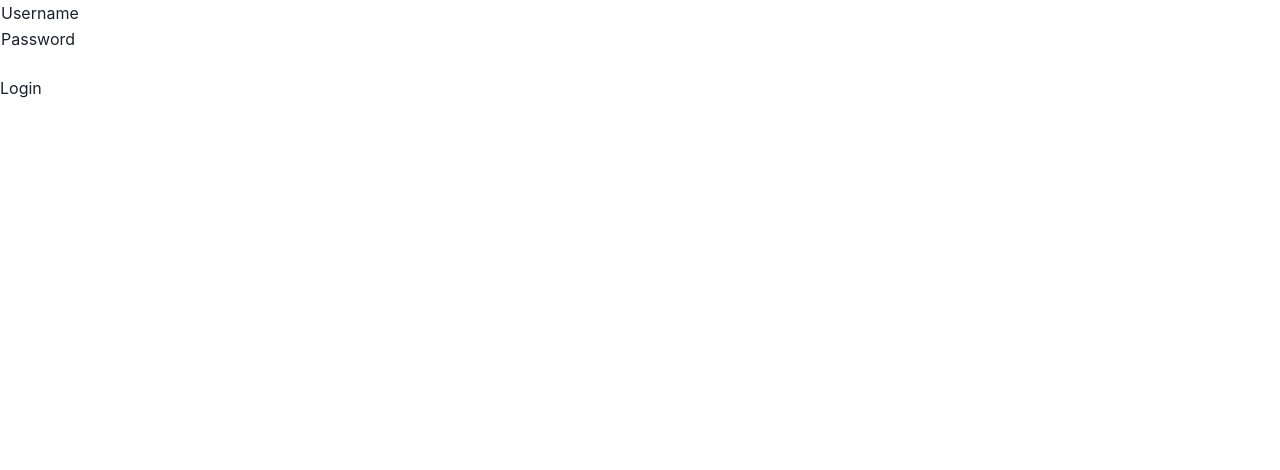
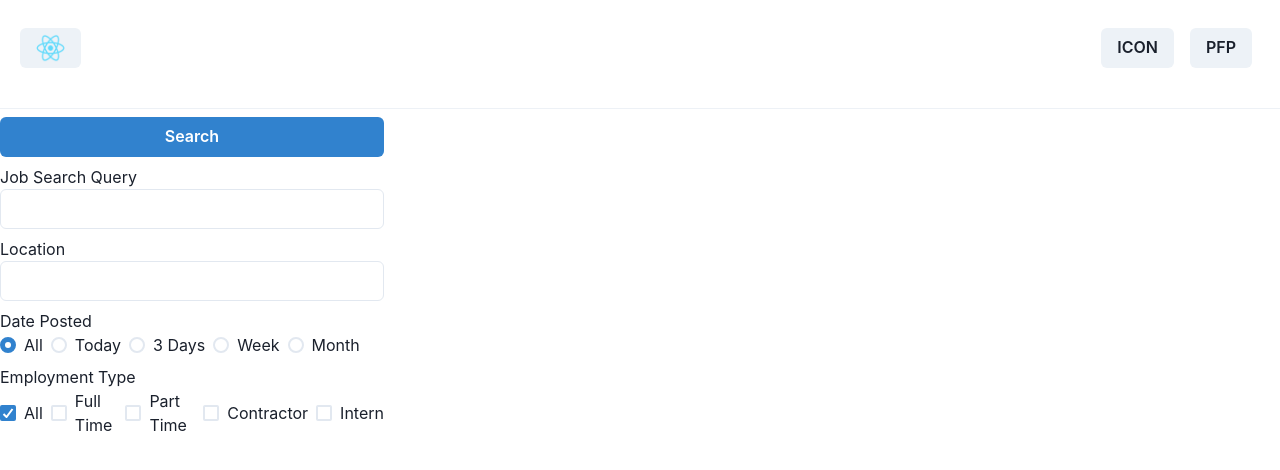
Before and after one commit to ConlynPattison/JobBoard, a React (Create React App) app in the folder frontend/: page / in a window 1280 px wide. Before the commit this address led to /login. Shown: the top 470 px of the page. Built offline with nearby package versions, Linux system fonts and the light colour scheme.

Commit message:
Fixed Auth from source with context->state

```diff
--- a/frontend/src/components/Dashboard.jsx
+++ b/frontend/src/components/Dashboard.jsx
@@ -2,11 +2,9 @@ import React, { useState } from "react";
 import styles from "./Dashboard.module.css"
 import { Box, Flex } from "@chakra-ui/layout";
 import ResultContainer from "./JobResults/ResultContainer";
-import Search from "./Search";
 import SearchPanel from "./SearchPanel";
 
 /**
- * TODO: Create form elements for adding parameters to the search requests
  * TODO: Pagify the results?
  * TODO: Get another API for CITY, STATE and CITY, COUNTRY combinations for the dropdown/search for locations
  */
@@ -15,7 +13,6 @@ const Dashboard = () => {
 
 	return <>
 		<Flex className={styles.dashboardParent}>
-			{/* <Search submitSearch={searchJobs} /> */}
 			<SearchPanel setResults={setJobResults} />
 			<Box flex="70%">
 				{jobResults.length > 0 ?
--- a/frontend/src/components/Search.jsx
+++ /dev/null
@@ -1,9 +0,0 @@
-import { Button } from "@chakra-ui/button";
-import React from "react";
-
-// TODO: Will eventually include search bar, select elements, and submission confirmation checks
-const Search = ({ submitSearch }) => {
-	return <Button onClick={submitSearch} variant="solid" colorScheme="blue"> Search </Button>
-}
-
-export default Search;
--- a/frontend/src/components/SearchPanel.jsx
+++ b/frontend/src/components/SearchPanel.jsx
@@ -9,22 +9,29 @@ import {
 	Checkbox,
 	CheckboxGroup,
 } from "@chakra-ui/react";
+import { useAuth } from '../hooks/useAuth.ts';
+import { useNavigate } from "react-router-dom";
 
 const SearchPanel = ({ setResults }) => {
 	const [query, setQuery] = useState("");
 	const [location, setLocation] = useState("");
 	const [datePosted, setDatePosted] = useState("all");
 	const [employmentType, setEmploymentType] = useState([]);
+	const { user } = useAuth();
+	const navigate = useNavigate();
 
 	const searchJobs = async () => {
+		console.log(user)
+		if (!user) {
+			navigate("/login");
+			return;
+		}
+
 		//TODO: send info as body in backend fetch call
 		try {
-			const response = await fetch('/api/test', {
-				body: {
-
-				},
+			const response = await fetch('/api/search', {
 				headers: {
-					Authorization: sessionStorage.getItem("token")
+					Authorization: user?.token || ""
 				}
 			});
 			const data = await response.json();
--- a/frontend/src/hooks/useAuth.ts
+++ b/frontend/src/hooks/useAuth.ts
@@ -22,5 +22,5 @@ export const useAuth = () => {
     removeUser();
   };
 
-  return { user, login, logout };
+  return { user, login, logout, setUser: addUser };
 };
--- a/frontend/src/hooks/useUser.ts
+++ b/frontend/src/hooks/useUser.ts
@@ -1,5 +1,5 @@
 // Source: https://dayvster.com/blog/use-context-for-auth
-import { useContext } from "react";
+import { useContext, useState } from "react";
 import { AuthContext } from "../context/AuthContext.tsx";
 import { useSessionStorage } from "./useSessionStorage.ts";
 
@@ -11,7 +11,7 @@ export interface User {
 }
 
 export const useUser = () => {
-  const { user, setUser } = useContext(AuthContext);
+  const [user, setUser] = useState(null);
   const { setItem } = useSessionStorage();
 
   const addUser = (user: User) => {
--- a/frontend/src/routes/HomePage.jsx
+++ b/frontend/src/routes/HomePage.jsx
@@ -6,13 +6,12 @@ import React from "react";
 
 // TODO: Should hold the Header, Dashboard, and Footer components
 const HomePage = () => {
-	const navigate = useNavigate();
-
-	useEffect(() => {
-		if (sessionStorage.getItem("token") == null) {
-			navigate("/login");
-		}
-	})
+	// Don't want to be navigated away if not logged in (should instead show login button and then be navigated)
+	// useEffect(() => {
+	// 	if (sessionStorage.getItem("token") == null) {
+	// 		navigate("/login");
+	// 	}
+	// })
 
 	return (
 		<>
--- a/frontend/src/routes/LoginPage.jsx
+++ b/frontend/src/routes/LoginPage.jsx
@@ -2,13 +2,14 @@ import React, { useState } from "react";
 import { useNavigate } from "react-router-dom";
 import { useAuth } from "../hooks/useAuth.ts";
 
+// TODO: Convert to a clean Chakra implementation
 const LoginPage = () => {
-	const [user, setUser] = useState({ username: "", password: "" });
+	const [userCred, setUserCred] = useState({ username: "", password: "" });
 	const navigate = useNavigate();
 	const { login } = useAuth();
 
 	const onChange = (e) => {
-		setUser((prev) => {
+		setUserCred((prev) => {
 			return { ...prev, [e.target.name]: e.target.value };
 		});
 	};
@@ -18,18 +19,19 @@ const LoginPage = () => {
 		fetch('/api/login', {
 			method: "POST",
 			headers: { "Content-Type": "application/json" },
-			body: JSON.stringify(user),
+			body: JSON.stringify(userCred),
 		})
 			.then((res) => {
 				const jwtToken = res.headers.get("Authorization");
-				console.log(jwtToken);
 				if (jwtToken != null) {
 					login({
-						username: user.username,
+						username: userCred.username,
 						email: "TODO:",
 						token: jwtToken
 					});
 					navigate("/");
+				} else {
+					console.log("should not be here")
 				}
 			})
 			.catch((err) => console.log(err));
@@ -48,7 +50,7 @@ const LoginPage = () => {
 								<input
 									type="text"
 									name="username"
-									value={user.username}
+									value={userCred.username}
 									onChange={onChange}
 								/>
 							</td>
@@ -61,7 +63,7 @@ const LoginPage = () => {
 								<input
 									type="password"
 									name="password"
-									value={user.password}
+									value={userCred.password}
 									onChange={onChange}
 								/>
 							</td>
```
Also changed, not shown: 2 other files (tests, documents, lock files or other folders).
